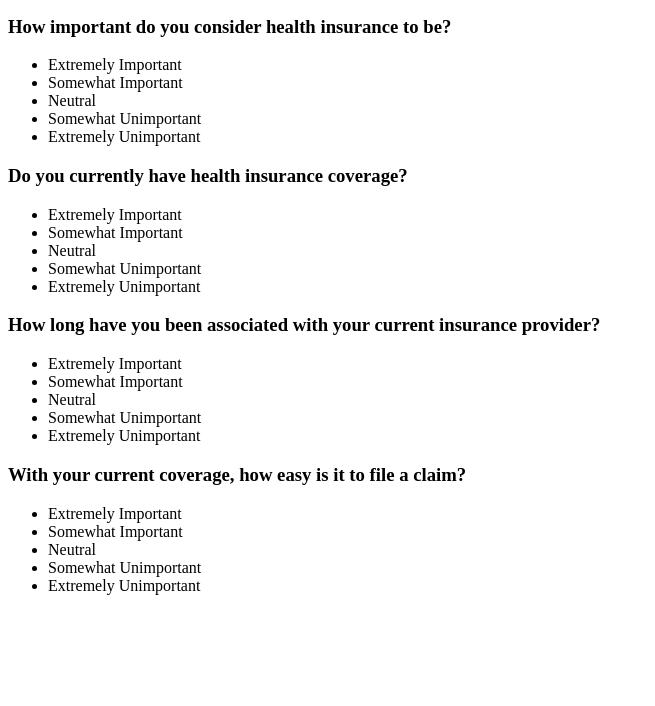
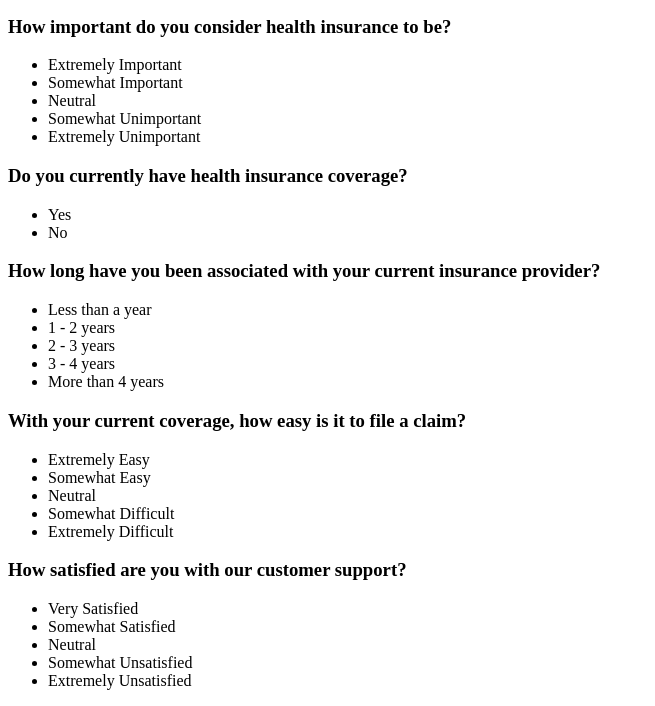
Before and after one commit to Jayy2023/Survey, a plain HTML site: page index.html in a window 1280 px wide. Shown: the part 101-807 px from the top of the page, without its empty margins (0-655 px from the left). Drawn offline with Linux system fonts and the light colour scheme.

Commit message:
adding questions and answers

```diff
--- a/index.html
+++ b/index.html
@@ -5,7 +5,7 @@
     <meta http-equiv="X-UA-Compatible" content="IE=edge">
     <meta name="viewport" content="width=device-width, initial-scale=1.0">
     <link rel="stylesheet" href="style.css">
-    <title>Survey</title>
+    <title>Insurance Survey</title>
 </head>
 <body>
     <header>
@@ -25,31 +25,38 @@
             <div class="q2">
                 <h3> Do you currently have health insurance coverage?</h3>
                 <ul class="option">
-                    <li>Extremely Important</li>
-                    <li>Somewhat Important</li>
-                    <li>Neutral</li>
-                    <li>Somewhat Unimportant</li>
-                    <li>Extremely Unimportant</li>
+                 <li>Yes</li>
+                 <li>No</li>
                 </ul>
             </div>
             <div class="q3">
                 <h3>How long have you been associated with your current insurance provider?</h3>
                 <ul class="option">
-                    <li>Extremely Important</li>
-                    <li>Somewhat Important</li>
-                    <li>Neutral</li>
-                    <li>Somewhat Unimportant</li>
-                    <li>Extremely Unimportant</li>
+                    <li>Less than a year</li>
+                    <li>1 - 2 years</li>
+                    <li>2 - 3 years</li>
+                    <li>3 - 4 years</li>
+                    <li>More than 4 years</li>
                 </ul>
             </div>
             <div class="q4">
                 <h3> With your current coverage, how easy is it to file a claim?</h3>
                 <ul class="option">
-                    <li>Extremely Important</li>
-                    <li>Somewhat Important</li>
+                    <li>Extremely Easy</li>
+                    <li>Somewhat Easy</li>
                     <li>Neutral</li>
-                    <li>Somewhat Unimportant</li>
-                    <li>Extremely Unimportant</li>
+                    <li>Somewhat Difficult</li>
+                    <li>Extremely Difficult</li>
+                </ul>
+            </div>
+            <div class="q5">
+                <h3>How satisfied are you with our customer support?</h3>
+                <ul class="option">
+                    <li>Very Satisfied</li>
+                    <li>Somewhat Satisfied</li>
+                    <li>Neutral</li>
+                    <li>Somewhat  Unsatisfied</li>
+                    <li>Extremely  Unsatisfied</li>
                 </ul>
             </div>
         </div>
```
